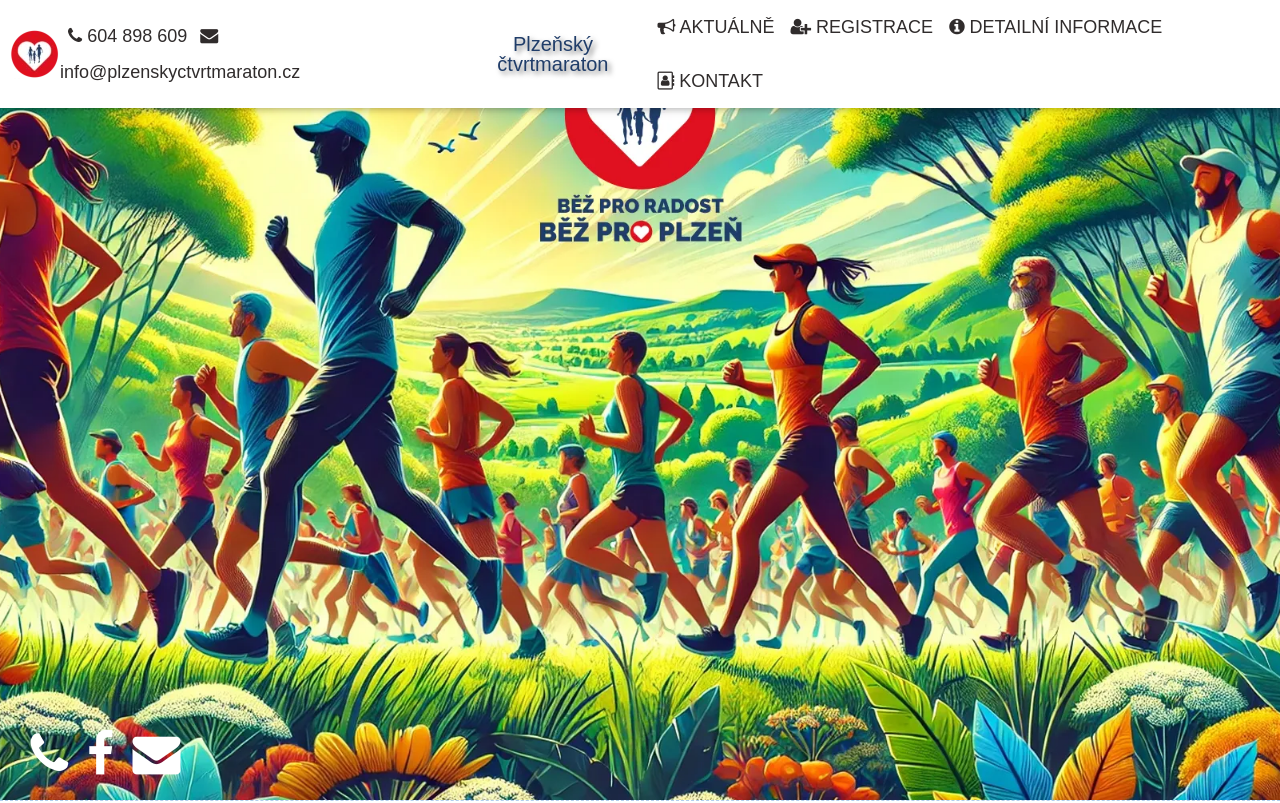
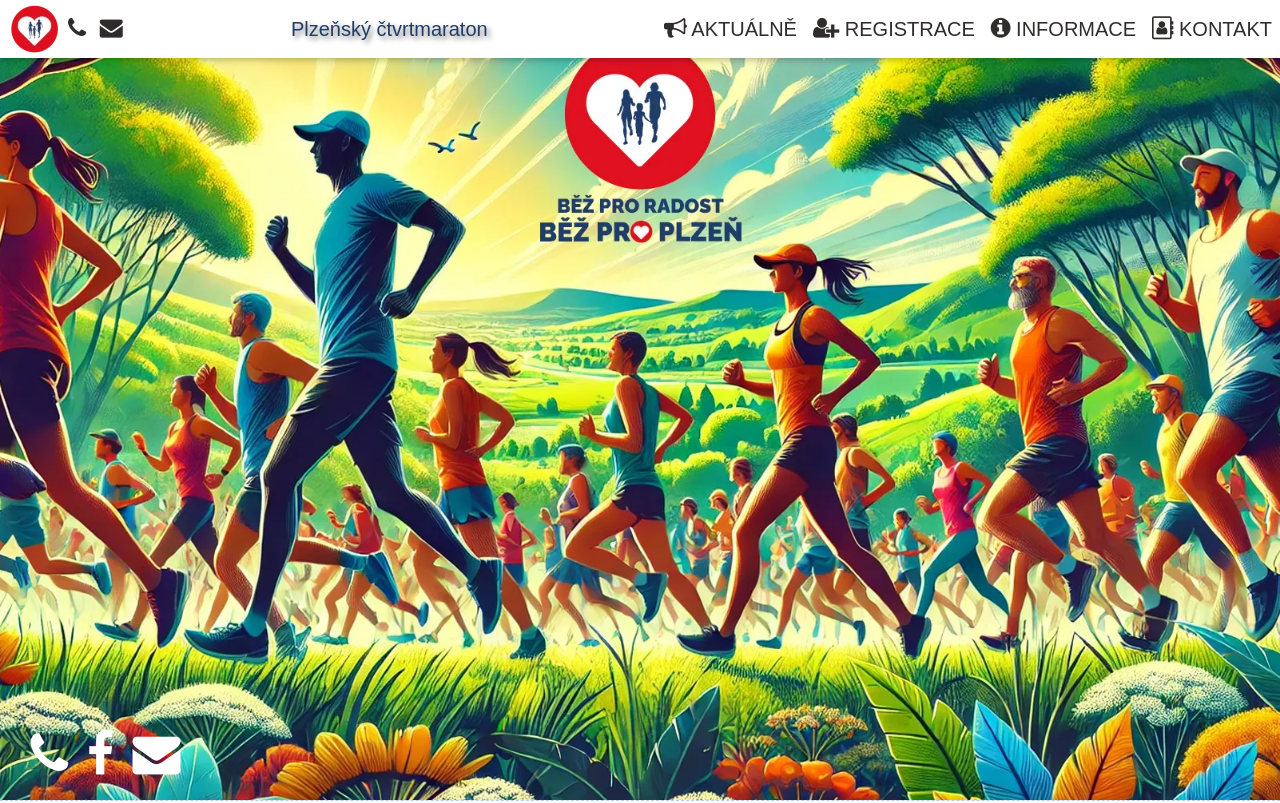
Before and after one commit to Belisar777/plzenskyctvrtmaraton.cz, a plain HTML site: page index.html in a window 1280 px wide. Shown: the top 803 px of the page. Drawn offline with Linux system fonts and the light colour scheme.

Commit message:
Oprava vzhledu pro mobil

```diff
--- a/index.html
+++ b/index.html
@@ -36,27 +36,27 @@
 			</div>
 
 			<div class="contacts">
-				<a href="tel:+420604898609" class="w3-large">
-					<span class="fa fa-phone"></span> <span class="w3-hide-small w3-hide-medium">604 898 609</span>
+				<a href="tel:+420604898609">
+					<span class="fa fa-phone"></span> <span class="onlyLarge">604 898 609</span>
 				</a>
-				<a href="mailto:&#105;&#110;&#102;&#111;&#64;&#112;&#108;&#122;&#101;&#110;&#115;&#107;&#121;&#99;&#116;&#118;&#114;&#116;&#109;&#97;&#114;&#97;&#116;&#111;&#110;&#46;&#99;&#122;" class="w3-large">
-					<span class="fa fa-envelope"></span> <span class="w3-hide-small w3-hide-medium">&#105;&#110;&#102;&#111;&#64;&#112;&#108;&#122;&#101;&#110;&#115;&#107;&#121;&#99;&#116;&#118;&#114;&#116;&#109;&#97;&#114;&#97;&#116;&#111;&#110;&#46;&#99;&#122;</span>
+				<a href="mailto:&#105;&#110;&#102;&#111;&#64;&#112;&#108;&#122;&#101;&#110;&#115;&#107;&#121;&#99;&#116;&#118;&#114;&#116;&#109;&#97;&#114;&#97;&#116;&#111;&#110;&#46;&#99;&#122;">
+					<span class="fa fa-envelope"></span> <span class="onlyLarge">&#105;&#110;&#102;&#111;&#64;&#112;&#108;&#122;&#101;&#110;&#115;&#107;&#121;&#99;&#116;&#118;&#114;&#116;&#109;&#97;&#114;&#97;&#116;&#111;&#110;&#46;&#99;&#122;</span>
 				</a>
 			</div>
 
 			<h1 class="flex-center w3-center">Plzeňský čtvrtmaraton</h1>
 
 			<div class="w3-hide-small w3-hide-medium">
-				<a href="#news" class="w3-bar-item w3-large w3-button">
+				<a href="#news" class="w3-bar-item w3-button">
 					<span class="fa fa-bullhorn"></span> AKTUÁLNĚ
 				</a>
-				<a href="#news" class="w3-bar-item w3-large w3-button">
+				<a href="#news" class="w3-bar-item w3-button">
 					<span class="fa fa-user-plus"></span> REGISTRACE
 				</a>
-				<a href="#about" class="w3-bar-item w3-large w3-button">
-					<span class="fa fa-info-circle"></span> DETAILNÍ INFORMACE
+				<a href="#about" class="w3-bar-item w3-button">
+					<span class="fa fa-info-circle"></span> <span class="onlyLarge"> DETAILNÍ </span> INFORMACE
 				</a>
-				<a href="#contact" class="w3-bar-item w3-large w3-button">
+				<a href="#contact" class="w3-bar-item w3-button">
 					<span class="fa fa-address-book-o"></span> KONTAKT
 				</a>
 			</div>
@@ -90,9 +90,7 @@
 	<section class="w3-container" id="news">
 		<h3 class="w3-center"><span class="fa fa-bullhorn"></span> AKTUÁLNĚ</h3>
 
-
 		<div class="w3-quarter w3-padding gallery">
-
 			<div class="w3-card w3-margin">
 				<img src="./img/mapaCtvrtmaraton.webp" alt="Náhled trasy" class="w3-hover-opacity w3-image w3-round">
 			</div>
```
Also changed, not shown: styles.min.css.
